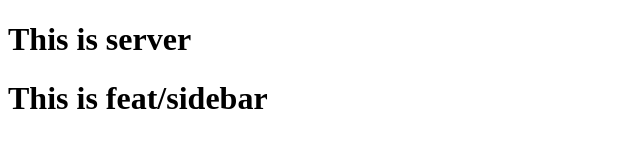
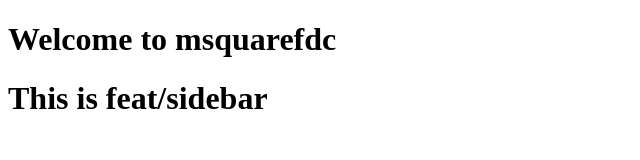
Before and after one commit to Oakarphyoaung/node_tuto, a plain HTML site: page index.html in a window 1280 px wide. Shown: the whole page, without its empty margins (0-640 px from the left). Drawn offline with Linux system fonts and the light colour scheme; no server answers.

Commit message:
fixed/senier msquarefdc

```diff
--- a/index.html
+++ b/index.html
@@ -7,7 +7,7 @@
     <title>Server Node_Tutorial</title>
 </head>
 <body>
-    <h1>This is server</h1>
+    <h1>Welcome to msquarefdc</h1>
     <h1>This is feat/sidebar</h1>
 
     <script src="./script.js"></script>
```
